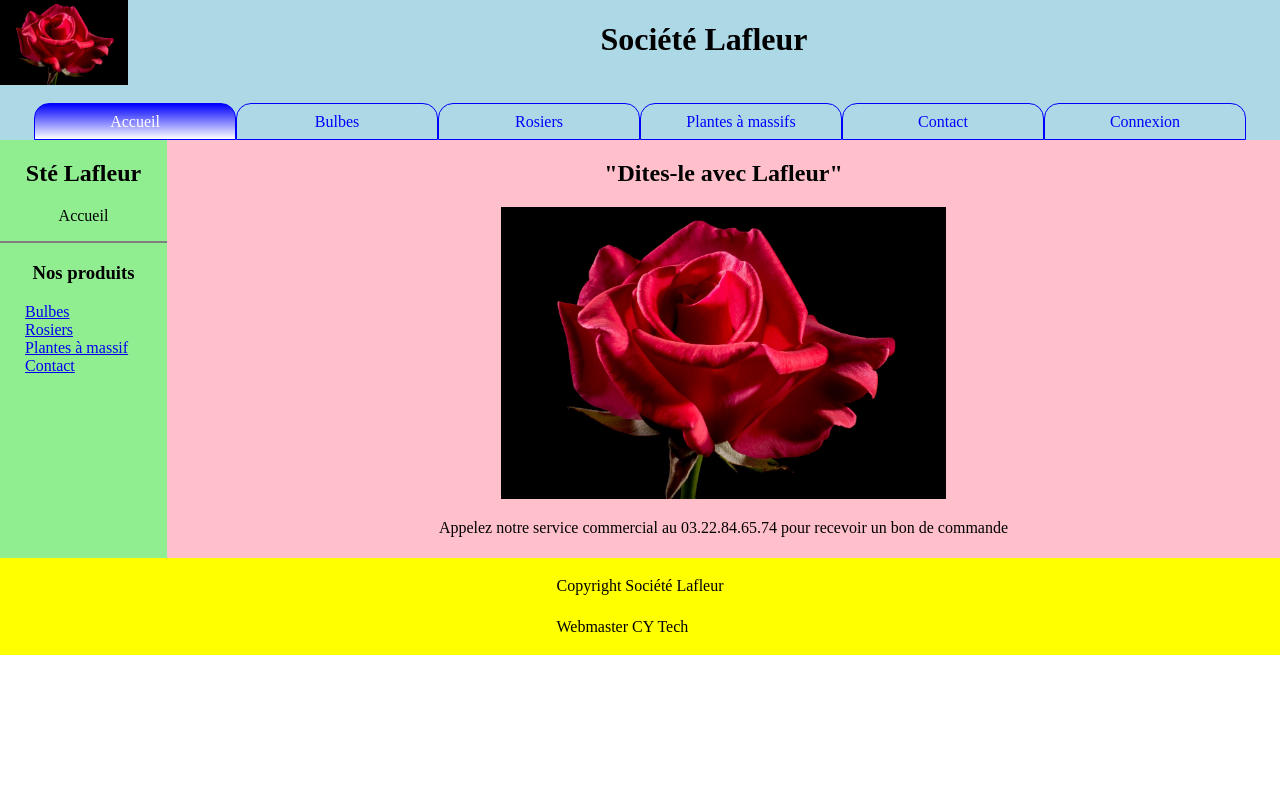
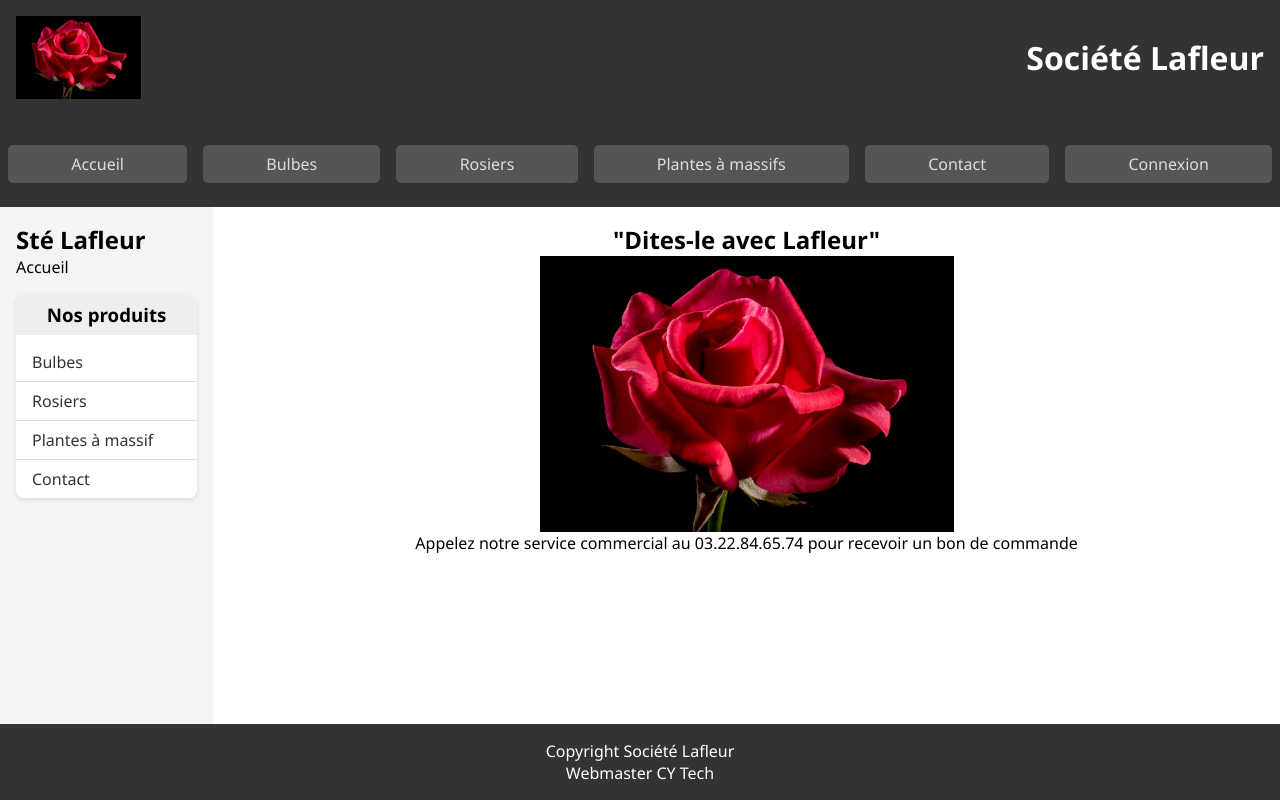
Before and after one commit to nollandL/projet, a PHP site: page / in a window 1280 px wide. Run offline with PHP 8.4, Linux system fonts and the light colour scheme.

Commit message:
Update index.css

```diff
--- a/projet/css/index.css
+++ b/projet/css/index.css
@@ -1,117 +1,167 @@
-html
-{
-    margin : 0% auto;
-    padding: 0% auto;
+/* Réinitialisation des styles par défaut pour garantir la cohérence entre les navigateurs */
+* {
+    margin: 0;
+    padding: 0;
+    box-sizing: border-box;
 }
 
-body
-{
+/* Styles de base pour html et body */
+html, body {
     width: 100%;
-    height: 100%;
-    margin : 0% auto;
-    padding: 0% auto;
+    min-height: 100vh; /* Nouveau - assure que le body prend au moins la hauteur de la fenêtre */
+    font-family: 'Segoe UI', Tahoma, sans-serif;
+    display: flex; /* Nouveau - permet l'utilisation de Flexbox */
+    flex-direction: column; /* Nouveau - empile les éléments verticalement */
 }
 
-
-header
-{
-    background-color: lightblue;
+/* Styles du header */
+header {
+    background-color: #333;
+    color: white;
+    padding: 1rem 0;
 }
 
-
-
-#header_head
-{
+/* Conteneur pour le haut du header, contenant le logo et le titre */
+#header_head {
     display: flex;
-    padding: 0%;
+    justify-content: space-between;
+    align-items: center; /* Alignement vertical des enfants */
+    padding: 0 1rem;
 }
 
-#header_head h1
-{
-    width: 100%;
+/* Styles pour le titre principal de la page */
+h1 {
+    text-align: center;
+    font-size: 2rem;
 }
 
-h1
-{
+/* Barre de navigation */
+#nav {
+    display: flex;
+    justify-content: center;
+    flex-wrap: wrap;
+    margin-top: 1rem; /* Ajout d'une marge au-dessus de la navigation */
+}
+
+/* Styles pour les liens de la navigation */
+#nav a {
+    background-color: #555;
+    color: #ddd;
+    text-decoration: none;
+    padding: 0.5rem 1rem;
+    margin: 0.5rem;
+    flex-grow: 1;
+    text-align: center;
+    border-radius: 5px;
+    transition: background-color 0.3s ease;
+}
+
+/* Changement de couleur des liens de la nav au survol */
+#nav a:hover {
+    background-color: #777;
+}
+
+/* Structure principale de la page */
+#main {
+    display: flex;
+    flex: 1; /* Nouveau - permet à main de prendre tout l'espace disponible */
+}
+
+/* Styles pour la colonne de gauche contenant les produits */
+#left {
+    width: 20%;
+    background-color: #f4f4f4;
+    padding: 1rem;
+}
+
+/* Conteneur pour les produits */
+#produits {
+    margin: 1rem 0;
+    background-color: #fff;
+    box-shadow: 0 2px 5px rgba(0, 0, 0, 0.1);
+    border-radius: 8px;
+}
+
+/* Styles pour les titres dans la barre latérale */
+#produits h3 {
+    text-align: center;
+    padding: 0.5rem 0;
+    background-color: #eee;
+    margin-bottom: 0.5rem;
+    border-radius: 8px 8px 0 0;
+}
+
+/* Styles pour les liens de produits */
+#produits a {
+    text-decoration: none;
+    color: #333;
+    display: block;
+    padding: 0.5rem 1rem;
+    border-bottom: 1px solid #ddd;
+}
+
+/* Suppression de la bordure pour le dernier lien */
+#produits a:last-child {
+    border-bottom: none;
+}
+
+/* Changement de couleur au survol */
+#produits a:hover {
+    background-color: #eee;
+}
+
+/* Styles pour la partie principale de la page */
+#right {
+    flex-grow: 1;
+    padding: 1rem;
+    background-color: #fff;
     text-align: center;
 }
 
-#nav {
-    display: flex;
-    justify-content: center;
-    text-align:center;
-    width: 100%;
+/* Styles pour les images */
+#right img {
+    display: block;
+    margin: 0 auto;
+    max-width: 100%;
+    height: auto;
 }
 
-#nav a
-{
-    border-radius: 25px;
-    background-color: lightblue;
-    border: solid thin;
-    border-radius: 15px 15px 0px 0px;
-
-
-    text-decoration:none;
-    width:200px; /* this is the width of the menu items */
-    line-height:35px; /* this is the hieght of the menu items */
-    color: blue;
+/* Styles pour le footer */
+footer {
+    background-color: #333;
+    color: white;
+    text-align: center;
+    padding: 1rem 0;
+    margin-top: auto; /* Nouveau - pousse le footer en bas */
 }
 
-#nav #current_nav
-{
-    background-image : linear-gradient(.5turn, blue, 50%, white);
-    color : white;
-    border-color: blue;
+/* Media queries pour la responsivité */
+@media (max-width: 768px) {
+    #header_head, #nav {
+        flex-direction: column;
+    }
+
+    #main {
+        flex-direction: column;
+    }
+
+    #left, #right {
+        width: 100%;
+    }
+
+    #nav a {
+        width: 100%;
+        margin: 0.5rem 0;
+    }
 }
 
+/* Ajustement des tailles de texte pour les petits écrans */
+@media (max-width: 480px) {
+    body {
+        font-size: 0.8rem;
+    }
 
-
-#main
-{
-    display: flex;
-    text-align: center;
-    width: 100%;
+    h1 {
+        font-size: 1.5rem;
+    }
 }
-
-#left
-{
-    width: 15%;
-    background-color: lightgreen;
-}
-
-#produits
-{
-    border: solid grey;
-    border-width: 2px 0 0 0;
-
-}
-
-#produits a
-{
-    display: block;
-    text-align: left;
-    padding-left: 15%;
-}
-
-#right
-{
-    margin: 0 auto;
-    width: 100%;
-    background-color: pink;
-}
-
-footer
-{
-    margin: 0 auto;
-    background-color: yellow;
-    display: flex;
-    justify-content: center;
-    width: 100%;
-    height: 100%
-}
-
-footer p
-{
-    padding-top: 2%;
-    padding-bottom: 2%;
-}
```
